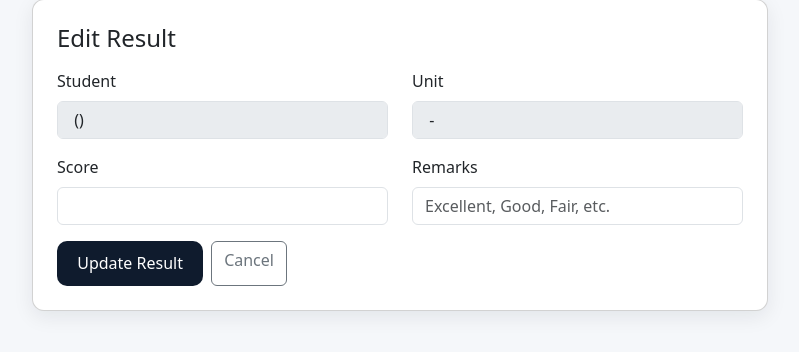
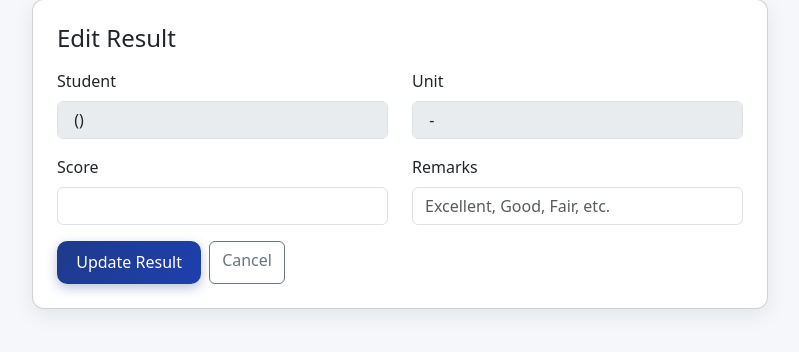
Before and after one commit to HBIUCAMPUS/HBIU-UNIVERSITY-PORTAL, a Flask app: template templates/admin_results_edit.html in a window 1280 px wide. Shown: the part 139-491 px from the top of the page, without its empty margins (240-1039 px from the left). Run offline with Flask 3, Linux system fonts and the light colour scheme; the template is opened without the code that fills it, so the values that code supplies are empty.

Commit message:
Update admin_results_edit.html

```diff
--- a/templates/admin_results_edit.html
+++ b/templates/admin_results_edit.html
@@ -28,7 +28,7 @@
                 </div>
 
                 <div class="d-flex gap-2">
-                    <button type="submit" class="btn btn-gold">Update Result</button>
+                    <button type="submit" class="btn btn-royal-blue">Update Result</button>
                     <a href="{{ url_for('admin_results') }}" class="btn btn-outline-secondary">Cancel</a>
                 </div>
             </form>
```
